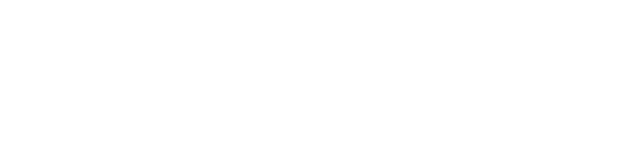
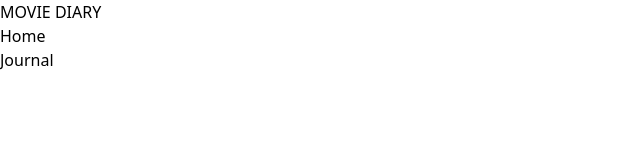
Before and after one commit to monica-mateescu/movie-diary, a plain HTML site: page index.html in a window 1280 px wide. Shown: the whole page, without its empty margins (0-640 px from the left). Drawn offline with nearby package versions, Linux system fonts and the light colour scheme.

Commit message:
add navigation bar

```diff
--- a/index.html
+++ b/index.html
@@ -9,7 +9,15 @@
     <script src="script/main.js" defer></script>
   </head>
   <body>
-    <header></header>
+    <header>
+      <a href="index.html">MOVIE DIARY</a>
+      <nav>
+        <ul>
+          <li><a href="index.html">Home</a></li>
+          <li><a href="journal.html">Journal</a></li>
+        </ul>
+      </nav>
+    </header>
     <main></main>
     <footer></footer>
   </body>
```
Also changed, not shown: journal.html (+9 -1 lines).
